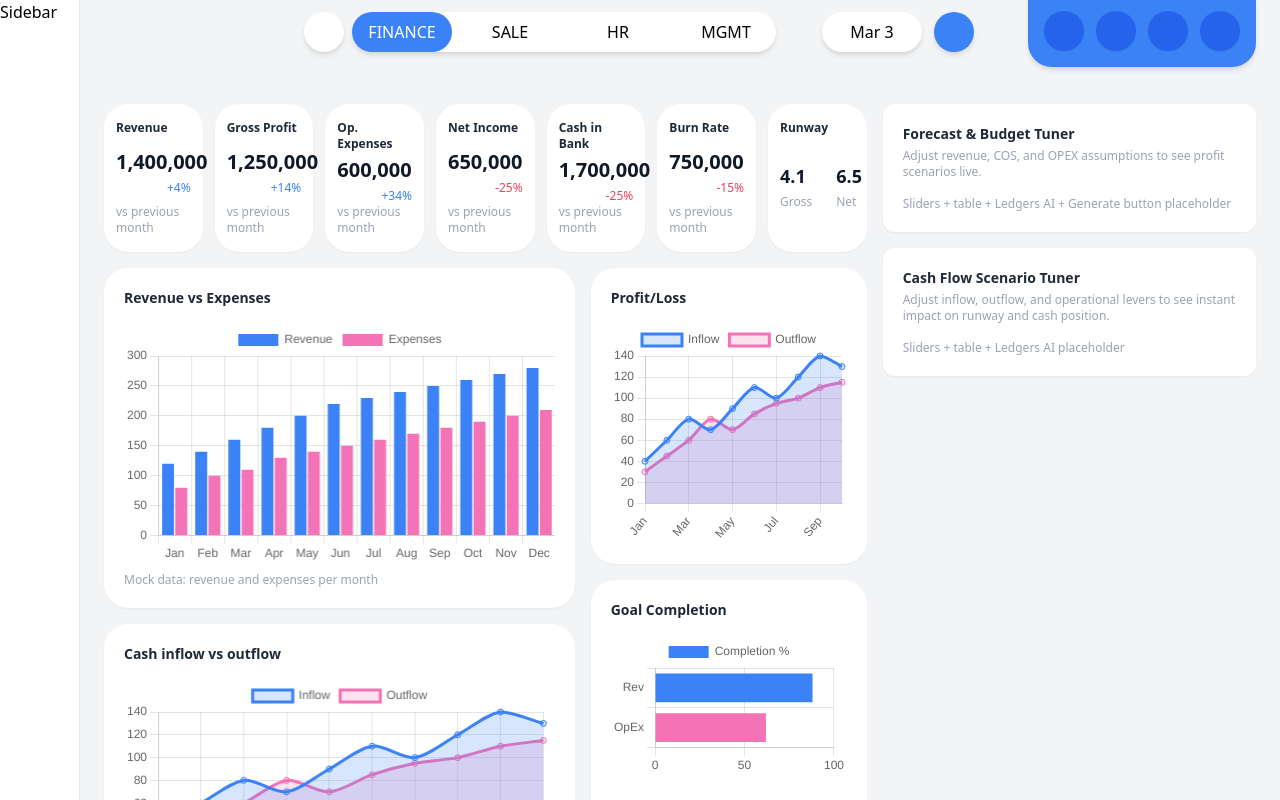
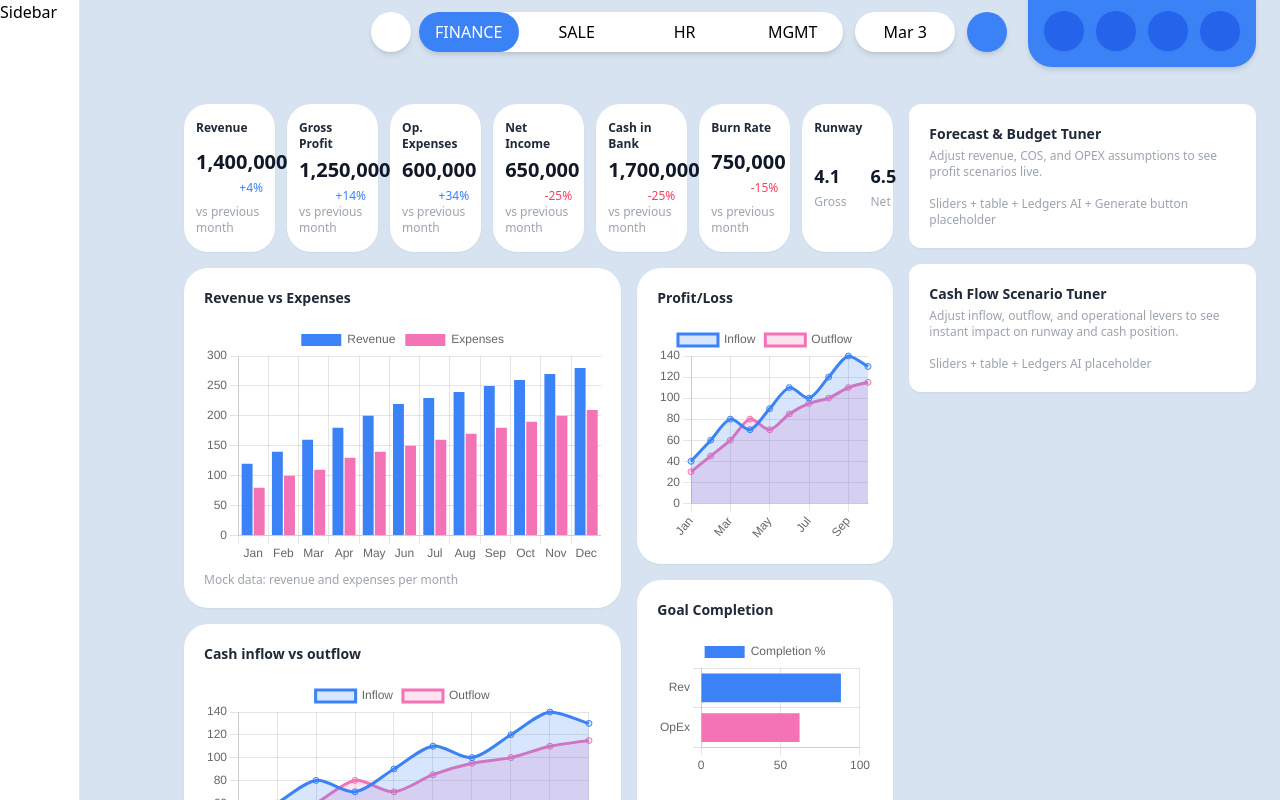
Before and after one commit to marwankamal32/ledgers-dashboard, a Vue app: page / in a window 1280 px wide. Shown: the top 800 px of the page. Built offline with nearby package versions, Linux system fonts and the light colour scheme.

Commit message:
Update AppLayout component to enhance styling and layout structure

```diff
--- a/src/components/layout/AppLayout.vue
+++ b/src/components/layout/AppLayout.vue
@@ -1,9 +1,12 @@
 <template>
-    <div class="flex min-h-screen bg-gray-100">
-      <AppSidebar />
-      <div class="flex-1">
+  <div
+    class="flex min-h-screen"
+    style="background: #D7E3F0"
+  >
+    <AppSidebar class="hidden md:flex" />
+    <div class="flex-1 md:ml-20">
       <AppHeader />
-        <main class="p-6">
+      <main class="p-4 sm:p-6">
         <slot />
       </main>
     </div>
@@ -11,6 +14,6 @@
 </template>
 
 <script setup>
-  import AppSidebar from './AppSidebar.vue'
-  import AppHeader from './AppHeader.vue'
+import AppSidebar from "./AppSidebar.vue";
+import AppHeader from "./AppHeader.vue";
 </script>
```
Lines whose indentation alone changed are shown as unchanged.
